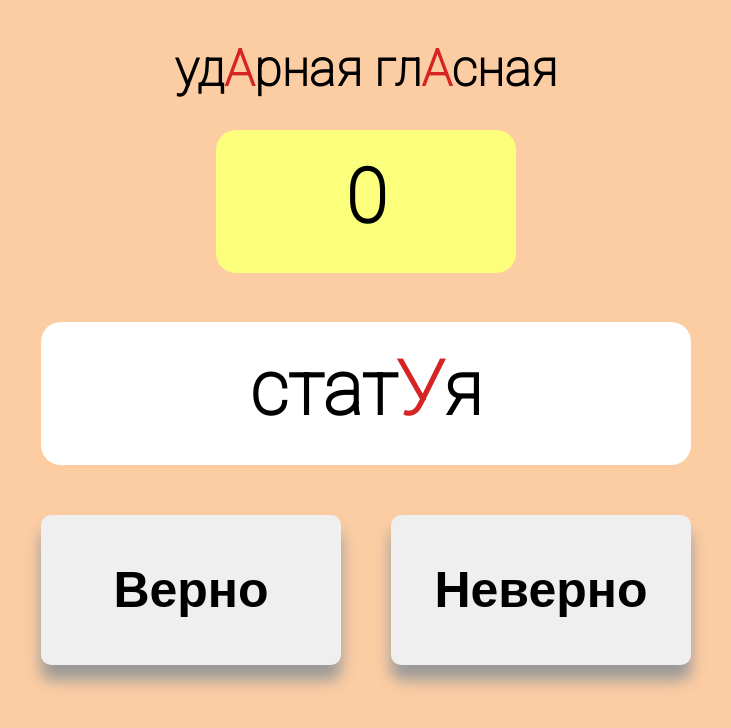
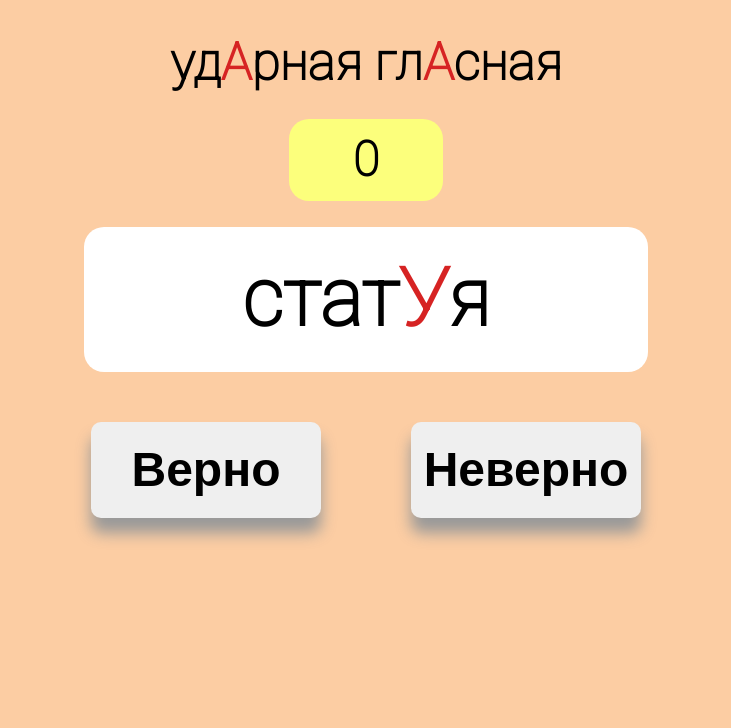
Before and after one commit to IvanLomovtsev/Stressed-Vowel, a plain HTML site: page game-page.html in a window 1280 px wide. Shown: the whole page, without its empty margins (274-1005 px from the left). Drawn offline with Linux system fonts and the light colour scheme.

Commit message:
feat: add adaptive

```diff
--- a/css/style.css
+++ b/css/style.css
@@ -4,15 +4,14 @@ body {
     font-family: 'Roboto', 'Helvetica Nue', sans-serif;
 }
 header {
-    width: 576px;
-    height: 130px;
+    width: 50%;
     margin: auto;
 }
 h1 {
     margin: auto;
     text-align: center;
-    font-size: 50px;
-    padding-top: 40px;
+    font-size: 3.2em;
+    padding-top: 5%;
 }
 button {
     cursor: pointer;
@@ -22,63 +21,76 @@ button {
 }
 .description {
     background: #FFFFFF;
-    width: 576px;
-    margin:16px auto 37px;
+    width: 50%;
+    margin: 2% auto 2%;
     padding: 0.1px;
     border-radius: 10px;
 }
 .text-description {
-    font-size: 34px;
+    font-size: 2em;
     text-align: center;
-    margin: 30px;
 }
 .btn {
-    width: 576px;
+    width: 40%;
     margin: auto;
     text-align: center;
 }
 .btn-begin {
     margin:auto;
-    width: 300px;
-    height: 150px;
+    width: 20%;
+    padding: 2% 0%;
     border: none;
     border-radius: 10px;
-    font-size: 50px;
+    font-size: 3em;
     font-weight: bold;
     box-shadow: 0px 15px 15px #999;
 }
 .btn-begin:active {
-  box-shadow: 0px 5px 5px #999;
-  transform: translateY(5px);
+    box-shadow: 0px 5px 5px #999;
+    transform: translateY(5px);
+}
+.control-buttons {
+    display: flex;
+    width: 50%;
+    margin: auto;
+    margin-top: 50px;
+}
+.btn-game {
+    margin: auto;
+    width: 90%;
+    padding: 8% 0%;
+    border: none;
+    border-radius: 10px;
+    font-size: 3em;
+    font-weight: bold;
+    box-shadow: 0px 15px 15px #999;
+}
+.btn-game:active {
+    box-shadow: 0px 5px 5px #999;
+    transform: translateY(5px);
 }
 .scores {
-    width: 300px;
-    height: 120px;
+    width: 10%;
+    padding: 1%;
+    margin-top: 2%;
     background-color: #FCFF7C;
     margin: auto;
+    margin-top: 2%;
     text-align: center;
-    font-size: 75px;
+    font-size: 3em;
     font-weight: bold;
     border: none;
     border-radius: 20px;
-    padding-top: 23px;
 }
 .card {
-    width: 650px;
-    height: 120px;
+    width: 40%;
     background-color: #FFFFFF;
     margin: auto;
-    margin-top: 49px;
+    margin-top: 2%;
+    padding: 2%;
     text-align: center;
-    font-size: 75px;
+    font-size: 5em;
     font-weight: bold;
     border: none;
     border-radius: 20px;
-    padding-top: 23px;
 }
-.control-buttons {
-    display: flex;
-    width: 700px;
-    margin:auto;
-    margin-top: 50px;
-}
--- a/game-page.html
+++ b/game-page.html
@@ -22,10 +22,10 @@
         </div>
         <div class = control-buttons>
             <form class="btn">
-                <button class="btn-begin btn-true" type='button'>Верно</button>
+                <button class="btn-game btn-true" type='button'>Верно</button>
             </form>
             <form class="btn">
-                <button class="btn-begin btn-false" type='button'>Неверно</button>
+                <button class="btn-game btn-false" type='button'>Неверно</button>
             </form>
         </div>
     </main>
```
